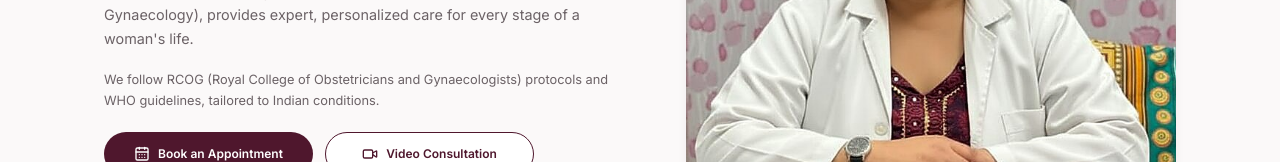
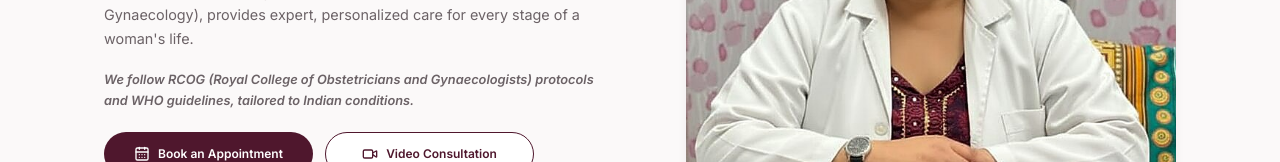
Before and after one commit to Lavanya-Saride/sunaina-clinic, a React (Vite) app in the folder client/: page / in a window 1280 px wide. Shown: the part 399-561 px from the top of the page. Built offline with nearby package versions, Linux system fonts and the light colour scheme; no server answers.

Commit message:
Modified the style of the content.

```diff
--- a/client/src/sections/Hero.jsx
+++ b/client/src/sections/Hero.jsx
@@ -33,7 +33,7 @@ export default function Hero() {
             <p className="mx-auto mb-5 max-w-lg text-[clamp(0.76rem,1.9vw,0.9rem)] leading-relaxed text-muted lg:mx-0">
               {hero.description}
             </p>
-            <p className="mx-auto mb-5 max-w-lg text-[clamp(0.7rem,1.7vw,0.8rem)] leading-relaxed text-muted lg:mx-0">
+            <p className="mx-auto mb-5 max-w-lg text-center text-[clamp(0.7rem,1.7vw,0.8rem)] font-bold italic leading-relaxed text-muted lg:mx-0 lg:text-left">
               {hero.clinicalGuidelines}
             </p>
 
```
